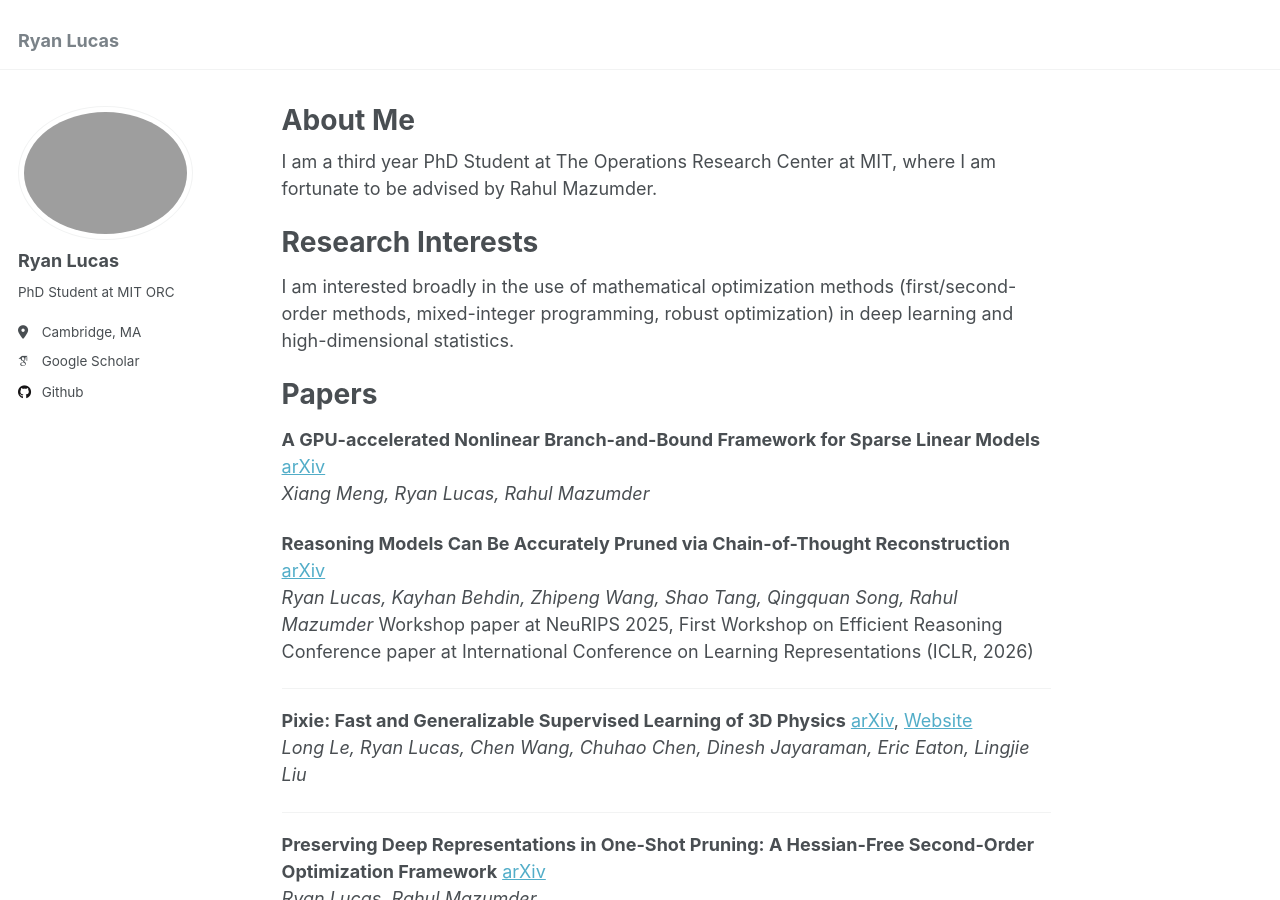
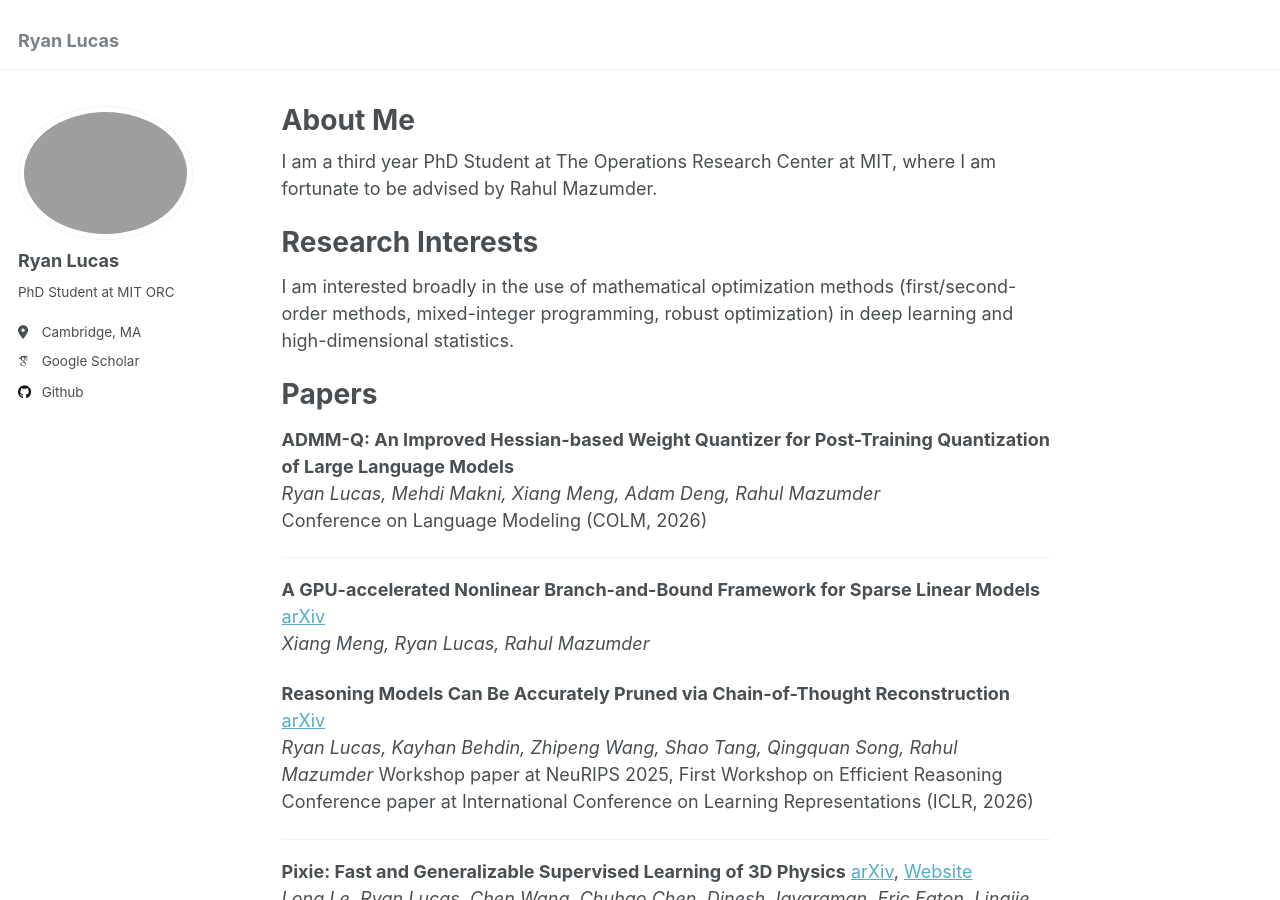
Before and after one commit to RyanLucas3/RyanLucas3.github.io, a Jekyll site: the page built from _pages/about.md, in a window 1280 px wide and 900 px high. Built offline with Jekyll 4.4.1, drawn with Linux system fonts in a browser that asks for light colours; some web fonts are replaced.

Commit message:
Update about.md

```diff
--- a/_pages/about.md
+++ b/_pages/about.md
@@ -15,6 +15,12 @@ I am interested broadly in the use of mathematical optimization methods (first/s
 
 Papers
 ======
+
+**ADMM-Q: An Improved Hessian-based Weight Quantizer for Post-Training Quantization of Large Language Models**
+*Ryan Lucas, Mehdi Makni, Xiang Meng, Adam Deng, Rahul Mazumder*
+Conference on Language Modeling (COLM, 2026)
+
+****
 
 **A GPU-accelerated Nonlinear Branch-and-Bound Framework for Sparse Linear Models** [arXiv](https://arxiv.org/abs/2602.04551)
 *Xiang Meng, Ryan Lucas, Rahul Mazumder*
```
